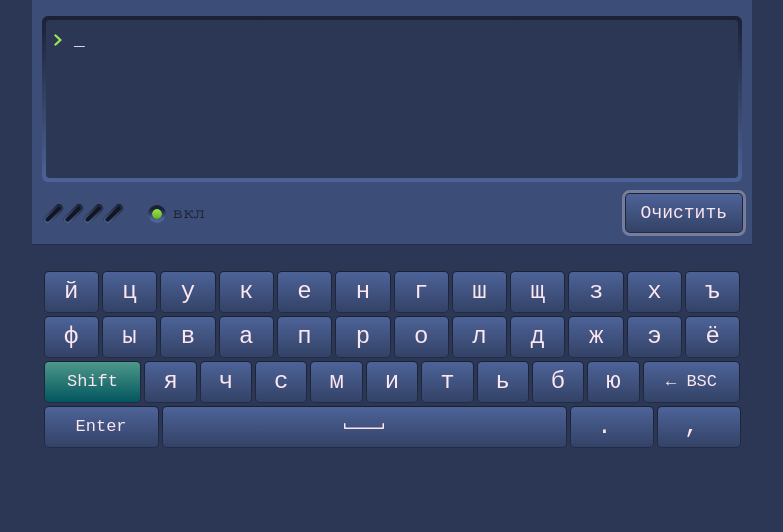
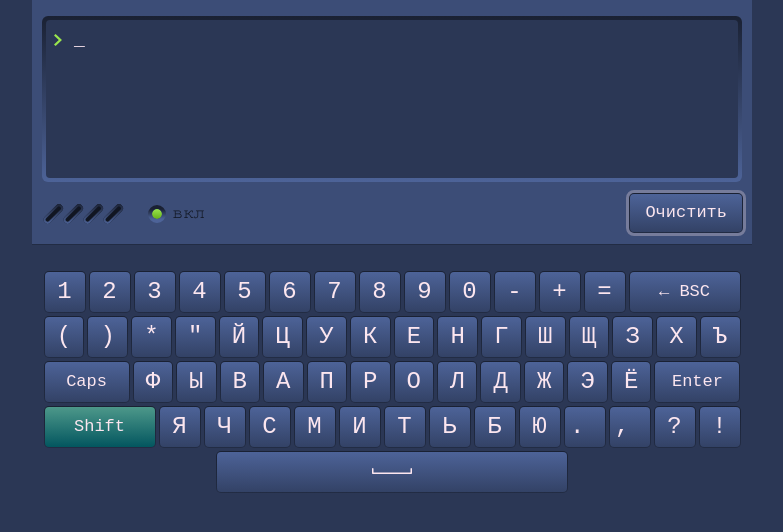
Before and after one commit to SiJunma/vrdisplay, a plain HTML site: page index.html in a window 1280 px wide. Both pictures are taken after a click on the button "Очистить". Shown: the whole page, without its empty margins (248-1031 px from the left). Drawn offline with Linux system fonts and the light colour scheme.

Commit message:
Add files via upload
+ caps lock
+ numbers
+ symbols

```diff
--- a/css/style.css
+++ b/css/style.css
@@ -1,4 +1,5 @@
 body {
+  -webkit-box-sizing: border-box;
           box-sizing: border-box;
   margin: 0;
   font-family: "Courier New", "Courier", monospace;
@@ -18,7 +19,12 @@ body {
 }
 
 .computer {
+  display: -webkit-box;
+  display: -ms-flexbox;
   display: flex;
+  -webkit-box-orient: vertical;
+  -webkit-box-direction: normal;
+      -ms-flex-direction: column;
           flex-direction: column;
   position: relative;
   height: 240px;
@@ -51,6 +57,8 @@ body {
   border-radius: 6px;
   margin-bottom: 12px;
   padding: 4px;
+  background-image: -webkit-gradient(linear, left top, left bottom, from(#1a2133), to(#4d6398));
+  background-image: -o-linear-gradient(top, #1a2133, #4d6398);
   background-image: linear-gradient(to bottom, #1a2133, #4d6398);
 }
 
@@ -80,8 +88,13 @@ body {
 }
 
 .keyboard-line {
+  display: -webkit-box;
+  display: -ms-flexbox;
   display: flex;
+  -webkit-box-pack: center;
+      -ms-flex-pack: center;
           justify-content: center;
+  -ms-flex-negative: 1;
       flex-shrink: 1;
 }
 
@@ -98,7 +111,13 @@ body {
   color: inherit;
   border: none;
   border-radius: 4px;
+  background-image: -webkit-gradient(linear, left top, left bottom, from(#4d6398), to(#334266));
+  background-image: -o-linear-gradient(top, #4d6398, #334266);
   background-image: linear-gradient(to bottom, #4d6398, #334266);
+}
+
+.button:not(.support):not(.space) {
+  max-width: 40px;
 }
 
 .button::before {
@@ -111,6 +130,8 @@ body {
   top: -1px;
   left: -1px;
   border-radius: 5px;
+  background-image: -webkit-gradient(linear, left top, left bottom, from(#1a2133), to(#222c44));
+  background-image: -o-linear-gradient(top, #1a2133, #222c44);
   background-image: linear-gradient(to bottom, #1a2133, #222c44);
 }
 
@@ -118,6 +139,7 @@ body {
   margin-left: auto;
   padding-left: 15px;
   padding-right: 15px;
+  width: auto;
 }
 
 .key {
@@ -125,6 +147,8 @@ body {
   margin-bottom: 5px;
   padding-left: 0;
   padding-right: 0;
+  -webkit-box-flex: 1;
+      -ms-flex-positive: 1;
           flex-grow: 1;
   font-size: 24px;
   line-height: 26px;
@@ -132,7 +156,7 @@ body {
 
 .space {
   height: 40px;
-    width: 50%;
+  max-width: 50%;
 }
 
 .space::after {
@@ -151,6 +175,8 @@ body {
 }
 
 .button:hover {
+  background-image: -webkit-gradient(linear, left top, left bottom, from(#677cb2), to(#455887));
+  background-image: -o-linear-gradient(top, #677cb2, #455887);
   background-image: linear-gradient(to bottom, #677cb2, #455887);
 }
 
@@ -170,5 +196,7 @@ body {
 }
 
 .keyboard .active {
+  background-image: -webkit-gradient(linear, left top, left bottom, from(#4d988a), to(#03565f));
+  background-image: -o-linear-gradient(top, #4d988a, #03565f);
   background-image: linear-gradient(to bottom, #4d988a, #03565f);
 }
--- a/index.html
+++ b/index.html
@@ -12,11 +12,31 @@
       <div class="display-wrapper">
         <div class="display"></div>
       </div>
-      <button class="button clear" type="button">Очистить</button>
+      <button class="button support clear " type="button">Очистить</button>
     </section>
 
     <section class="keyboard">
       <div class="keyboard-line">
+        <button class="button key" type="button" data-index="41">1</button>
+        <button class="button key" type="button" data-index="42">2</button>
+        <button class="button key" type="button" data-index="43">3</button>
+        <button class="button key" type="button" data-index="44">4</button>
+        <button class="button key" type="button" data-index="45">5</button>
+        <button class="button key" type="button" data-index="46">6</button>
+        <button class="button key" type="button" data-index="47">7</button>
+        <button class="button key" type="button" data-index="48">8</button>
+        <button class="button key" type="button" data-index="49">9</button>
+        <button class="button key" type="button" data-index="50">0</button>
+        <button class="button key" type="button" data-index="51">-</button>
+        <button class="button key" type="button" data-index="52">+</button>
+        <button class="button key" type="button" data-index="53">=</button>
+        <button class="button key support" type="button" data-index="35">← BSC</button>
+      </div>
+      <div class="keyboard-line">
+        <button class="button key" type="button" data-index="55">(</button>
+        <button class="button key" type="button" data-index="56">)</button>
+        <button class="button key" type="button" data-index="57">*</button>
+        <button class="button key" type="button" data-index="58">"</button>
         <button class="button key" type="button" data-index="0">й</button>
         <button class="button key" type="button" data-index="1">ц</button>
         <button class="button key" type="button" data-index="2">у</button>
@@ -31,6 +51,7 @@
         <button class="button key" type="button" data-index="11">ъ</button>
       </div>
       <div class="keyboard-line">
+        <button class="button key support caps" type="button" data-index="54">Caps</button>
         <button class="button key" type="button" data-index="12">ф</button>
         <button class="button key" type="button" data-index="13">ы</button>
         <button class="button key" type="button" data-index="14">в</button>
@@ -43,6 +64,7 @@
         <button class="button key" type="button" data-index="21">ж</button>
         <button class="button key" type="button" data-index="22">э</button>
         <button class="button key" type="button" data-index="23">ё</button>
+        <button class="button key support" type="button" data-index="38">Enter</button>
       </div>
       <div class="keyboard-line">
         <button class="button key support js-shift" type="button" data-index="34">Shift</button>
@@ -55,13 +77,14 @@
         <button class="button key" type="button" data-index="30">ь</button>
         <button class="button key" type="button" data-index="31">б</button>
         <button class="button key" type="button" data-index="32">ю</button>
-        <button class="button key support" type="button" data-index="35">← BSC</button>
+        <button class="button key" type="button" data-index="36">.&nbsp;</button>
+        <button class="button key" type="button" data-index="37">,&nbsp;</button>
+        <button class="button key" type="button" data-index="39">?</button>
+        <button class="button key" type="button" data-index="40">!</button>
       </div>
       <div class="keyboard-line">
-        <button class="button key support" type="button" data-index="38">Enter</button>
         <button class="button key space" type="button" data-index="33">&nbsp;</button>
-        <button class="button key" type="button" data-index="36">.&nbsp;</button>
-        <button class="button key" type="button" data-index="37">,&nbsp;</button>
+
       </div>
     </section>
     <script src="js/script.js"></script>
--- a/js/script.js
+++ b/js/script.js
@@ -3,25 +3,30 @@ const button = document.querySelectorAll('.button'),
       clear = document.querySelector('.clear'),
       support = document.querySelectorAll('.support'),
       shiftButton = document.querySelector('.js-shift'),
+      capsButton = document.querySelector('.caps'),
       cursor = '_';
-let upper; //индикатор включенности шифта
-
-//Возвращает заглавный символ
-const toUpper = (item) => {
-    return item.textContent.toUpperCase();
-};
 
 //Делает кнопку шифт активной или неактивной
 const toShift = (up) => {
     if (up == '+') {
         shiftButton.classList.add('active');
-        upper = '+';
+        for (let item of button) {
+            if (!item.classList.contains('support')) {
+                item.textContent = item.textContent.toUpperCase();
+            }
+        }
+
     } else {
         shiftButton.classList.remove('active');
-        upper = '-';
+        for (let item of button) {
+            if (!item.classList.contains('support')) {
+                item.textContent = item.textContent.toLowerCase();
+            }
+        }
     }
 };
 
+//Функция добавления контента
 const toAddText = (context = '') => {
     display.innerHTML += context + cursor;
 };
@@ -33,12 +38,14 @@ const toDel = (dir = '') => {
     }
 };
 
-//Прослушка вспомогательных кнопок
-support.forEach (item => {
+//Прослушка всех кнопок
+button.forEach (item => {
     item.addEventListener('click', () => {
 
+        //Если это вспомогательные кнопки
+        if (item.classList.contains('support')) {
             //Если это кнопка шифт
-        if (shiftButton) {
+            if (shiftButton.classList.contains('js-shift')) {
                     if (shiftButton.classList.contains('active')) {
                         toShift('-');
                     } else {
@@ -58,19 +65,16 @@ support.forEach (item => {
                     toShift('+');
                 }
             }
-    });
-});
+        } else {
+            //Индикация активности шифта
+            if (shiftButton.classList.contains('active') && capsButton.classList.contains('active')) {
+                toDel();
+                toAddText(item.textContent);
+            }
 
-//Прослушка всех кнопок
-button.forEach (item => {
-    item.addEventListener('click', () => {
-
-        //Все кноки, кроме вспомогательных
-        if (!item.classList.contains('support')) {
-            //Индикация активности шифта
-            if (upper == '+') {
+            if (shiftButton.classList.contains('active') && !capsButton.classList.contains('active')) {
                 toDel();
-                toAddText(toUpper(item));
+                toAddText(item.textContent);
                 toShift('-');
             } else {
                 toDel();
@@ -97,6 +101,19 @@ clear.addEventListener('click', () => {
     toShift('+');
 });
 
+//Активация капслока
+capsButton.addEventListener('click', () => {
+    if (capsButton.classList.contains('caps')) {
+        if (capsButton.classList.contains('active')) {
+            toShift('-');
+            capsButton.classList.remove('active');
+        } else {
+            toShift('+');
+            capsButton.classList.add('active');
+        }
+    }
+});
+
 //Пустой дисплей с текстовым курсором и активным шифтом
 display.textContent = cursor;
 toShift('+');
```
Lines whose indentation alone changed are shown as unchanged.
